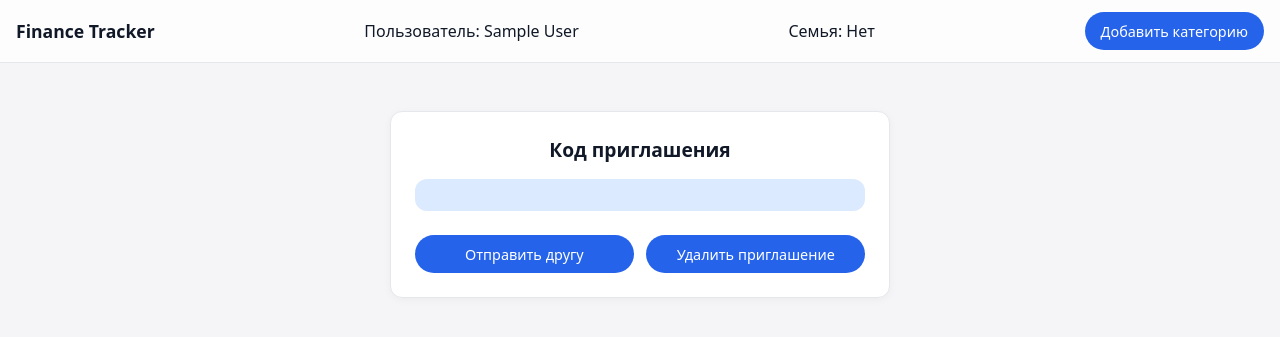
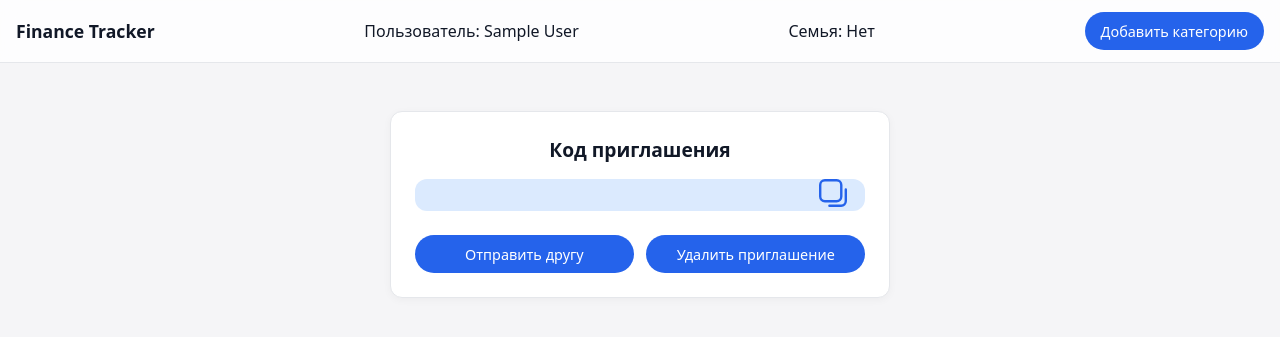
Before and after one commit to saveliyu/finance_tracker, a Django app: page /family/invite/ in a window 1280 px wide. Shown: the top 337 px of the page. Run offline with Django 5.2, Linux system fonts and the light colour scheme; the visitor is signed in with stand-in values (Sample User, id 1); data that the repository does not hold is empty.

Commit message:
copy code button

```diff
--- a/family/templates/family/invite.html
+++ b/family/templates/family/invite.html
@@ -6,9 +6,18 @@
     <div class="invite-card">
 
         <div class="invite-title">Код приглашения</div>
-
         <div class="invite-code">
             {{ invite.code }}
+            <button class="copy-btn" onclick="copyInviteCode('{{ invite.code }}')">
+                <?xml version="1.0" encoding="utf-8"?>
+                <svg width="40px" height="40px" viewBox="0 -0.5 25 25" fill="none" xmlns="http://www.w3.org/2000/svg">
+                    <path fill-rule="evenodd" clip-rule="evenodd"
+                          d="M17.676 14.248C17.676 15.8651 16.3651 17.176 14.748 17.176H7.428C5.81091 17.176 4.5 15.8651 4.5 14.248V6.928C4.5 5.31091 5.81091 4 7.428 4H14.748C16.3651 4 17.676 5.31091 17.676 6.928V14.248Z"
+                          stroke="#2563eb" stroke-width="1.5" stroke-linecap="round" stroke-linejoin="round"/>
+                    <path d="M10.252 20H17.572C19.1891 20 20.5 18.689 20.5 17.072V9.75195" stroke="#2563eb"
+                          stroke-width="1.5" stroke-linecap="round" stroke-linejoin="round"/>
+                </svg>
+            </button>
         </div>
 
         <div class="invite-buttons">
@@ -20,6 +29,24 @@
         </div>
 
     </div>
+    <script>
+        function copyInviteCode(code) {
+            navigator.clipboard.writeText(code).then(() => {
+                const toast = document.createElement("div");
+                toast.className = "toast-modal toast-success";
+                toast.innerHTML = "<span class='toast-icon'>✔</span> Код скопирован";
+
+                document.body.appendChild(toast);
+
+                setTimeout(() => {
+                    toast.style.opacity = "0";
+                    toast.style.transform = "translate(-50%, -10px)";
+                }, 2500);
+
+                setTimeout(() => toast.remove(), 3200);
+            });
+        }
+    </script>
 </main>
 
 {% endblock %}
--- a/static/css/style.css
+++ b/static/css/style.css
@@ -1446,3 +1446,64 @@ tbody tr:hover {
     font-size: 1rem;
     font-weight: 600;
 }
+
+.invite-code {
+    position: relative;
+    display: flex;
+    align-items: center;
+    justify-content: center;
+    gap: 12px; /* расстояние между кодом и кнопкой */
+}
+
+.copy-btn {
+    background: transparent;
+    border: none;
+    cursor: pointer;
+    font-size: 1.4rem;
+    color: var(--accent);
+    padding: 0;
+    margin: 0;
+    line-height: 1;
+    transition: 0.15s ease;
+}
+
+.copy-btn:hover {
+    transform: scale(1.15);
+    color: #1e4fc7;
+}
+
+.invite-code {
+    position: relative;
+    display: flex;
+    justify-content: center; /* код по центру */
+    align-items: center;
+    padding-right: 40px; /* место под иконку справа */
+}
+
+/* сам код */
+.invite-code-text {
+    font-size: 2.2rem;
+    font-weight: 700;
+    letter-spacing: 4px;
+    color: var(--accent);
+}
+
+/* кнопка копирования справа */
+.copy-btn {
+    position: absolute;
+    right: 12px; /* в самый правый край */
+    background: transparent;
+    border: none;
+    cursor: pointer;
+    font-size: 1.4rem;
+    color: var(--accent);
+    padding: 0;
+    margin: 0;
+    line-height: 1;
+    transition: 0.15s ease;
+}
+
+.copy-btn:hover {
+    transform: scale(1.15);
+    color: #1e4fc7;
+}
```
Also changed, not shown: static/icon/copy.svg (added).
